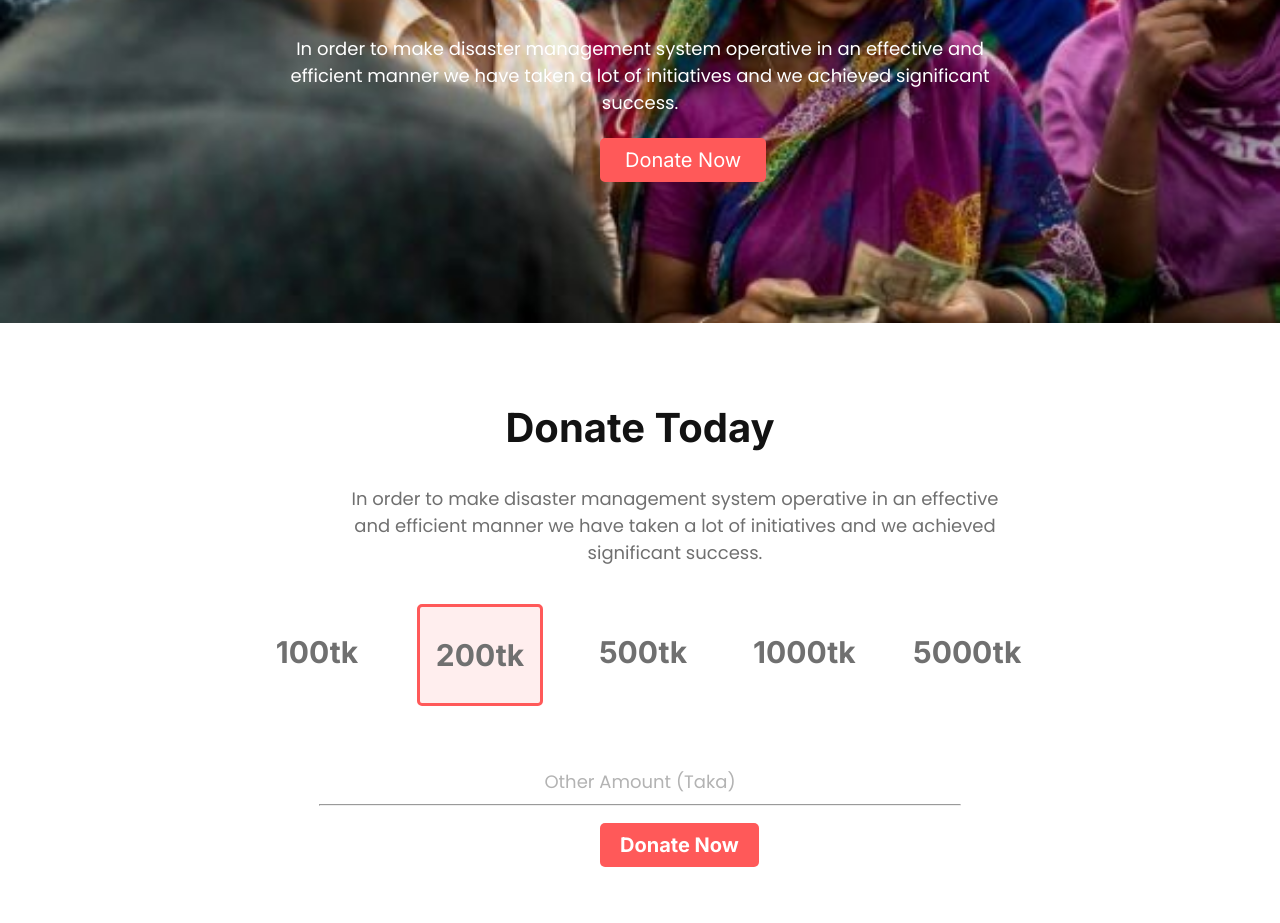
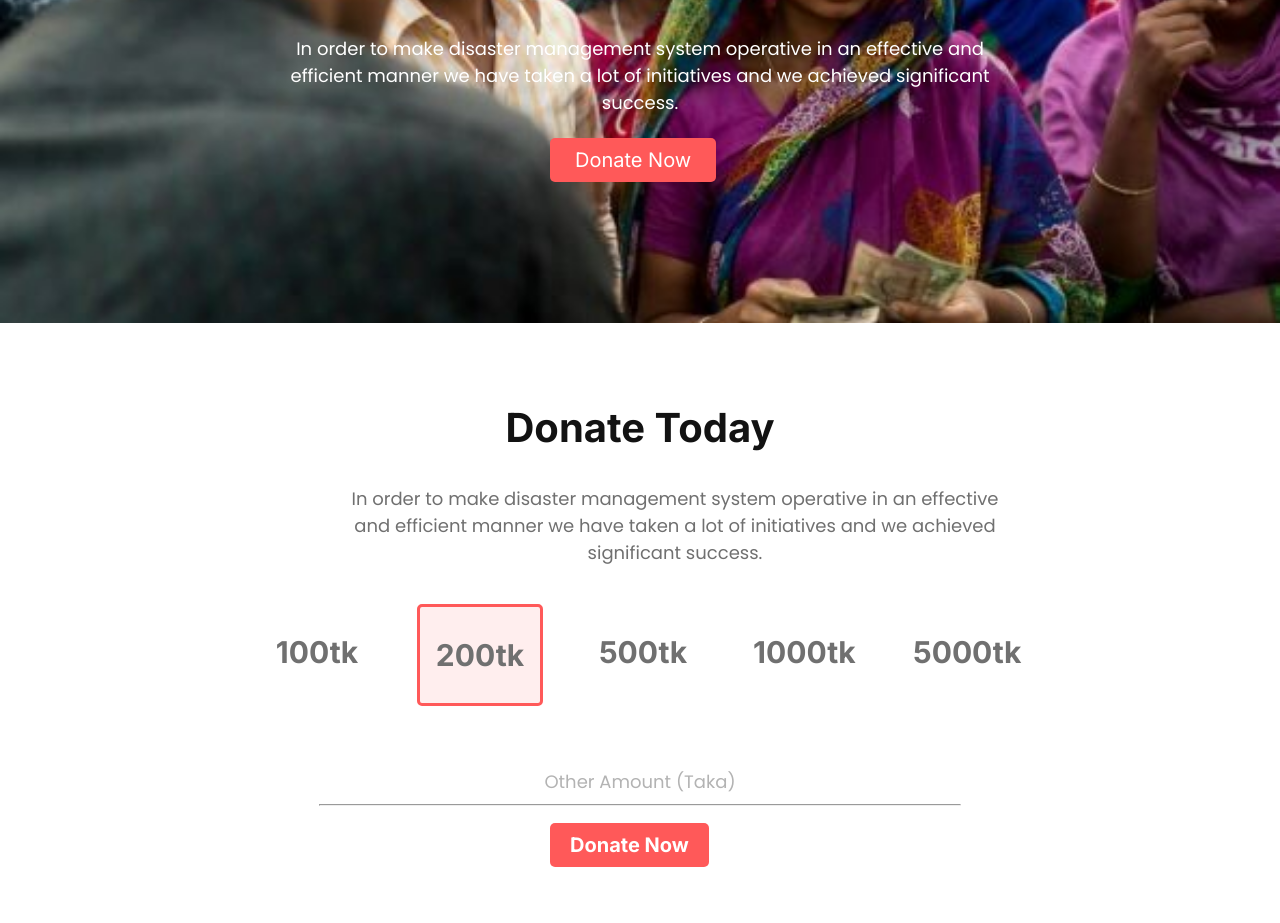
Before and after one commit to easin91/second, a plain HTML site: page index.html in a window 1280 px wide. Shown: the part 377-1300 px from the top of the page. Drawn offline with Linux system fonts and the light colour scheme.

Commit message:
Update style.css

```diff
--- a/style.css
+++ b/style.css
@@ -49,7 +49,7 @@ font-size: 20px;
 color: #FFFFFF;
 position: absolute;
 top: 515px;
-left:600px;
+left:550px;
 border-radius: 5px;
 padding:10px 25px;
 }
@@ -96,7 +96,7 @@ border-radius: 5px;
 color: #FF5959;
 background-color: #FFEEEE;
 }
-h6.other-amount{
+.donation h6{
 top: 1080px;
 font-weight: 400;
 font-size: 18px;
@@ -120,7 +120,7 @@ font-size: 20px;
 color: #FFFFFF;
 position: absolute;
 top: 1200px;
-left:600px;
+left:550px;
 border-radius: 5px;
 padding:10px 20px;
 }
```
